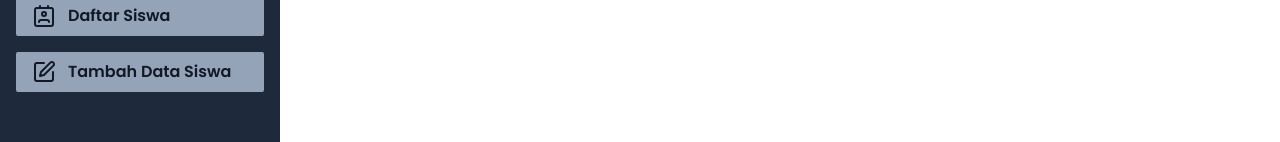
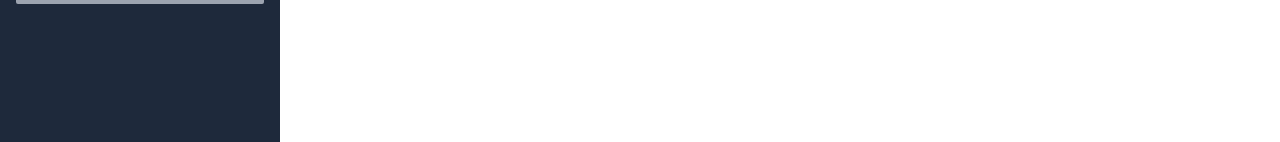
Before and after one commit to azuraopal/pemilihanKetos, a React (Vite) app: page / in a window 1280 px wide. Shown: the part 392-534 px from the top of the page. Built offline with nearby package versions, Linux system fonts and the light colour scheme.

Commit message:
chore: malas bikin semantic commit message

```diff
--- a/src/components/RouterButton.jsx
+++ b/src/components/RouterButton.jsx
@@ -3,7 +3,7 @@ import { Link } from "react-router-dom"
 const RouterButton = ({ children, icon: Icon, ...props }) => {
   return (
     <Link
-      className="flex items-center gap-3 rounded-sm bg-slate-400 px-4 py-2 font-semibold text-gray-900 transition duration-100 hover:bg-slate-500"
+      className="flex items-center gap-3 rounded-sm bg-gray-400 px-4 py-2 font-semibold text-gray-900 transition duration-100 hover:bg-gray-500"
       {...props}
     >
       {Icon && <Icon />}
--- a/src/components/Sidebar.jsx
+++ b/src/components/Sidebar.jsx
@@ -1,12 +1,12 @@
 import RouterButton from "@/components/RouterButton"
 import LogoOSIS from "@/assets/Logo_OSIS.png"
 
-import { Gauge, Users, SquarePen, Contact } from "lucide-react"
+import { Gauge, Users, Contact } from "lucide-react"
 
 const Sidebar = () => {
   return (
     <aside className="w-[280px]">
-      <div className="flex min-h-full flex-col items-center gap-16 bg-slate-800 px-4 py-3">
+      <div className="flex min-h-full flex-col items-center gap-8 bg-slate-800 px-4 py-3">
         <div className="h-auto w-48 rounded-md bg-slate-200 p-4">
           <img className="size-full" src={LogoOSIS} alt="Logo OSIS" />
         </div>
@@ -14,7 +14,6 @@ const Sidebar = () => {
           <RouterButton to="/" icon={Gauge}>Dashboard</RouterButton>
           <RouterButton to="/data-kandidat" icon={Users}>Data Kandidat</RouterButton>
           <RouterButton to="/daftar-siswa" icon={Contact}>Daftar Siswa</RouterButton>
-          <RouterButton to="/tambah-data-siswa" icon={SquarePen}>Tambah Data Siswa</RouterButton>
         </div>
       </div>
     </aside>
```
